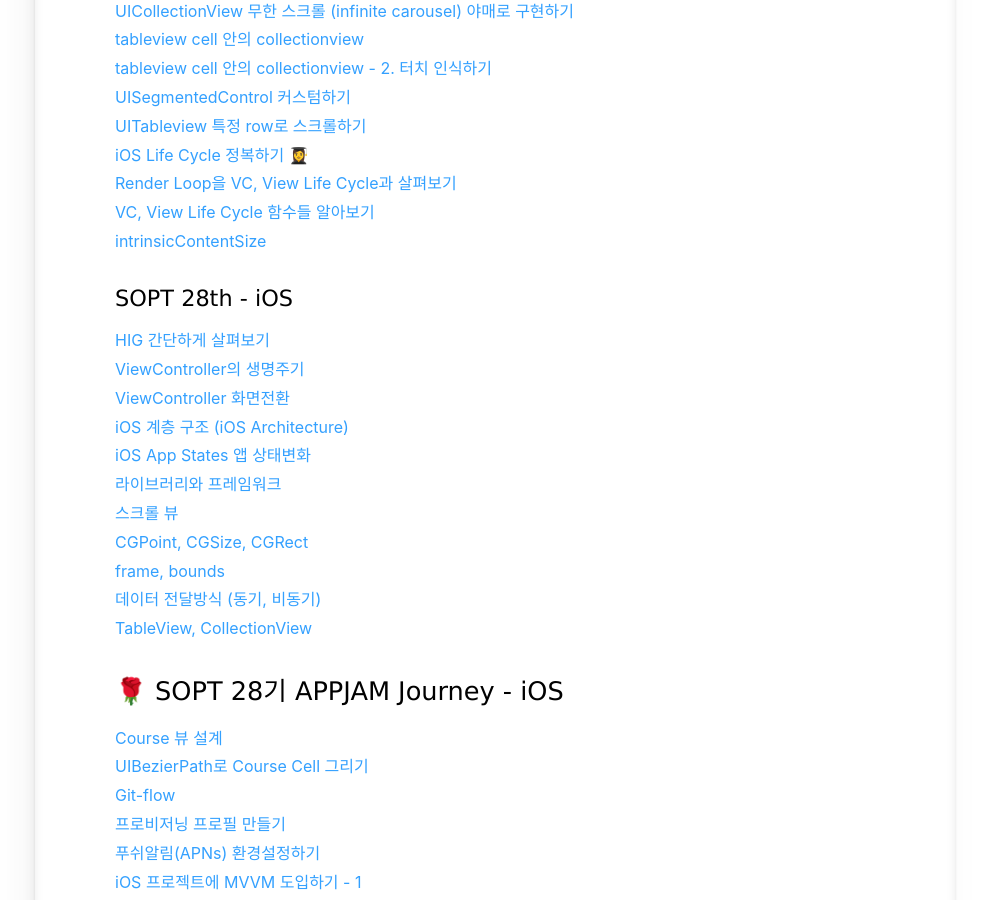
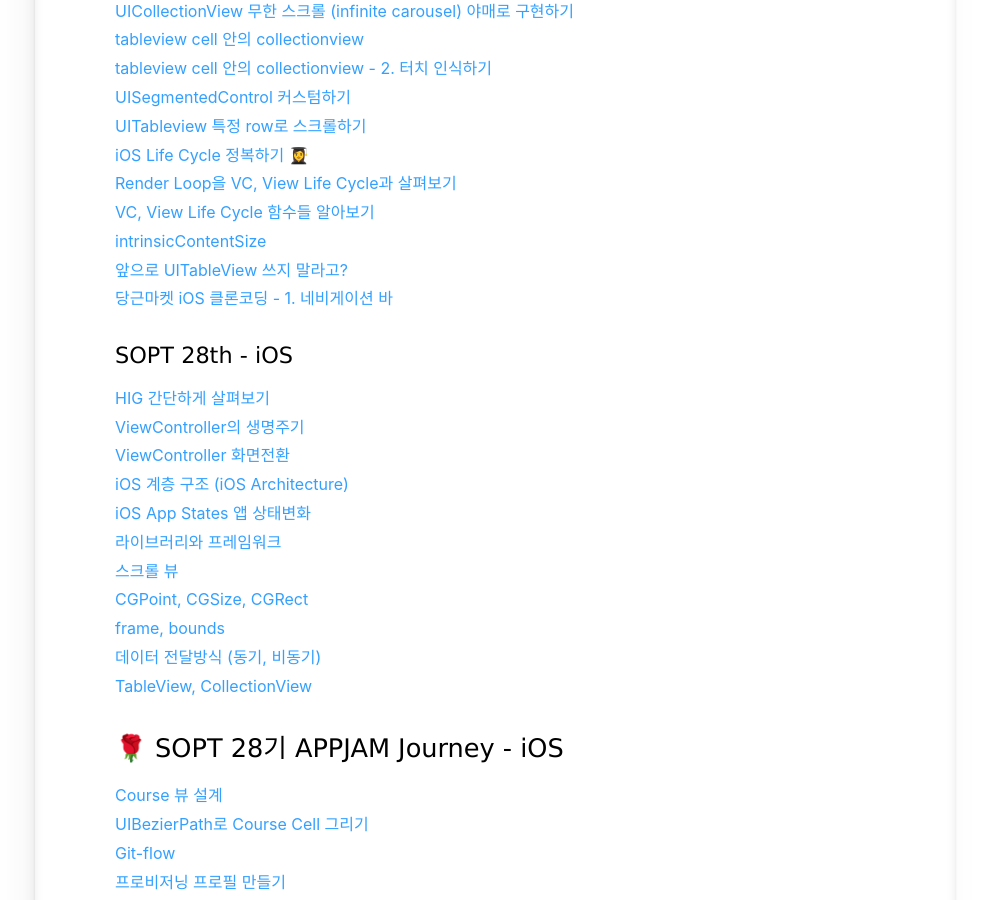
Before and after one commit to jeongchoyi/jeongchoyi.github.io, a Jekyll site: the page built from devpost/index.html, in a window 1280 px wide and 900 px high, scrolled down 1236 px. Shown: the whole window, without its empty margins (145-1132 px from the left). Built offline with Jekyll 4.4.1, drawn with Linux system fonts in a browser that asks for light colours; some web fonts are replaced; some of the changed text lies outside the part shown.

Commit message:
add links

```diff
--- a/devpost/index.html
+++ b/devpost/index.html
@@ -82,6 +82,8 @@
 <a href="https://iamcho2.github.io/2021/06/09/view-viewcontroller-layout-cycle-with-render-loop">Render Loop을 VC, View Life Cycle과 살펴보기</a><br>
 <a href="https://iamcho2.github.io/2021/06/14/vc-and-view-life-cycle-functions">VC, View Life Cycle 함수들 알아보기</a><br>
 <a href="https://iamcho2.github.io/2021/06/15/intrinsicContentSize">intrinsicContentSize</a><br>
+<a href="https://iamcho2.github.io/2021/07/25/UICollectionView-or-UITableView-for-list">앞으로 UITableView 쓰지 말라고?</a><br>
+<a href="https://iamcho2.github.io/2021/07/28/karrot-1-navigationbar">당근마켓 iOS 클론코딩 - 1. 네비게이션 바</a><br>
 
 <h4>SOPT 28th - iOS</h4>
 <a href="https://iamcho2.github.io/2021/06/01/HIG">HIG 간단하게 살펴보기</a><br>
@@ -229,6 +231,7 @@
 <a href="https://iamcho2.github.io/2021/01/04/github-commit-message-convention">Github 커밋 타입</a><br>
 <a href="https://iamcho2.github.io/2021/03/17/close-issue-with-commit-message">커밋 메세지로 이슈 닫기</a><br>
 <a href="https://iamcho2.github.io/2021/04/24/git-mirroring">github repo를 커밋로그 포함해서 옮기기</a><br>
+<a href="https://iamcho2.github.io/2021/07/24/github-readme-blog-post-automation-using-github-action">Github Action을 이용한 블로그 포스트 automation</a><br>
 
 <h3>⚙️ Setting</h3>
 <a href="https://iamcho2.github.io/2020/09/16/macos-dev-env-setting">맥북 개발환경 세팅하기 A to.. G?</a>
```
